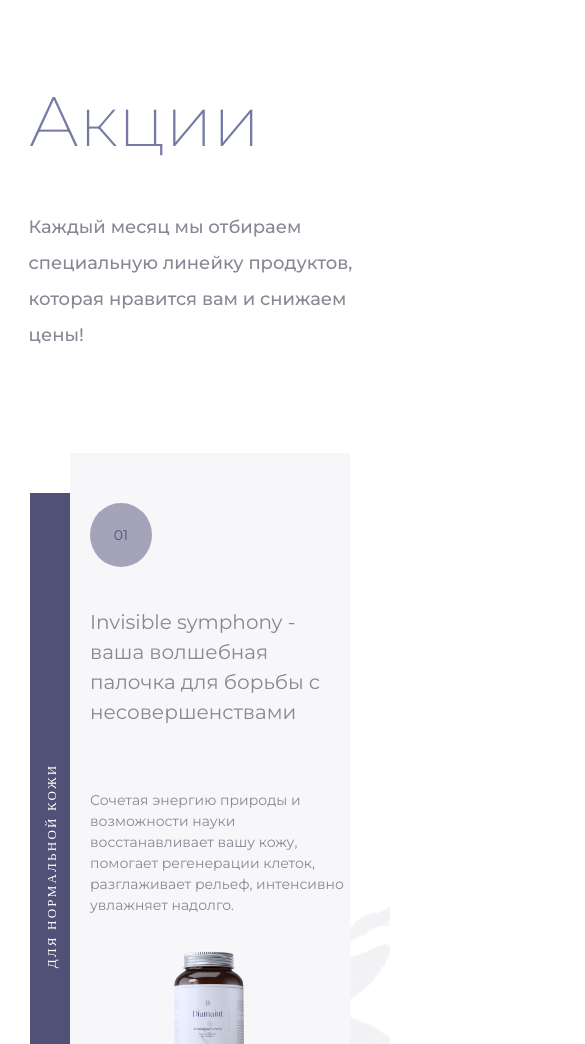
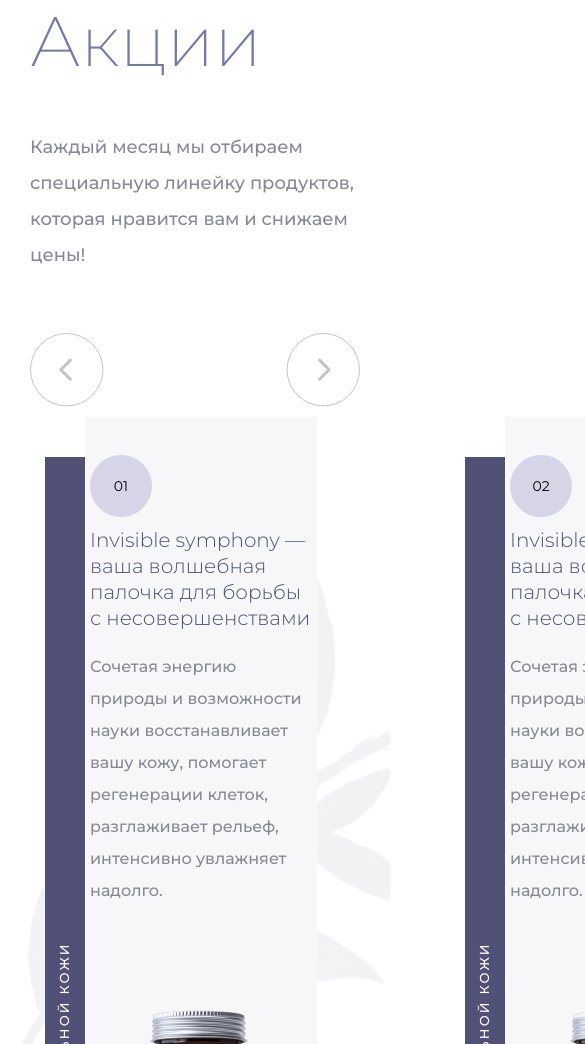
Before and after one commit to monadavadim/diamaint, a plain HTML site: page index.html in a window 390 px wide. Shown: the part 2953-3997 px from the top of the page, 585 px wide, since content can reach past the window. Drawn offline with nearby package versions, Linux system fonts and the light colour scheme; a web font is replaced by a local one.

Commit message:
Add files via upload

```diff
--- a/css/style.css
+++ b/css/style.css
@@ -320,117 +320,122 @@
     cursor: pointer;
 }
 
-/* STOCK */
-/* STOCK */
-
-.bacground-3 {
-    max-width: 1929px;
+/* STOCK ============================================*/
+/* STOCK =============================================*/
+.swiper-container {
+    overflow: hidden;
+    width: 855px;
+    min-width: 0;
+}
+
+.background-3 {
+    max-width: 1920px;
     margin: 0 auto;
     background-image: url(../img/vetka.png);
     background-repeat: no-repeat;
-    background-position: 0px 230px;
-    background-size: auto;
-    back
+    background-position: 0px 134px;
 }
 
 .stock {
-    margin-bottom: 200px;
+    max-width: 1390px;
+    margin: 0 auto;
+    font-family: "Montserrat", sans-serif;
+    margin-bottom: 240px;
 }
 .stock__inner {
     display: flex;
     justify-content: space-between;
 }
-.stock__menu-left {
-    max-width: 346px;
-    min-height: 498px;
-}
-.stock__menu-left-title {
-    max-width: 239px;
-    font-family: "Montserrat", sans-serif;
+.stock__left {
+    max-width: 330px;
+}
+.stock__left-title {
     font-weight: 200;
     font-size: 70px;
     line-height: 109%;
     color: #757aa5;
     margin-bottom: 100px;
 }
-.stock__menu-left-text {
-    max-width: 333px;
-    min-height: 128px;
-    font-family: "Montserrat", sans-serif;
+.stock__left-text1 {
+    max-width: 330px;
     font-weight: 500;
     font-size: 18px;
     line-height: 200%;
     color: #888794;
-    margin-bottom: 225px;
-}
-.stock__menu-left-arrow {
+    margin-bottom: 122px;
+}
+.stock__left-buttons {
+    display: flex;
+}
+.stock__left-button-left {
     cursor: pointer;
-}
-.stock__menu-left-arrow .slick-prev .slick-arrow svg g {
-    transition: opacity 1s;
-}
-.stock__menu-left-arrow .slick-prev .slick-arrow:hover svg g {
-    opacity: 0.4;
-}
-.stock__menu-left-arrow-right g {
-    transition: opacity 1s;
-}
-.stock__menu-left-arrow-right:hover g {
-    opacity: 0.4;
-}
-
-
-.stock__menu-right {
-    width: 850px;
-    min-height: 559px;
-}
-.stock__menu-right-box {
+    width: 74px;
+    height: 74px;
+    margin-right: 15px;
+}
+.stock__left-button-right {
+    cursor: pointer;
+    width: 74px;
+    height: 74px;
+}
+.stock__left-button-left:hover svg g {
+    opacity: 1;
+}
+.stock__left-button-right:hover svg g {
+    opacity: 1;
+}
+.stock__right {
+    width: 855px;
+    min-height: 548px;
+    font-family: "Montserrat", sans-serif;
     position: relative;
+}
+.stock__right-box {
     display: flex;
     align-items: center;
-    width: 807px;
-    min-height: 520px;
-    background: #f7f7fa;
+    justify-content: space-between;
+    width: 810px;
+    background-color: #f7f7fa;
+    position: absolute;
+    top: 10px;
+    left: 43px;
     box-shadow: -40px 40px 0 0 #515076;
 }
-.stock__menu-right-box-left {
-    margin-top: 50px;
-    margin-left: 56px;
-    padding-bottom: 67px;
-}
-.stock__menu-right-box-number {
-    font-family: "Montserrat", sans-serif;
-    color: #515076;
-    max-width: 62px;
-    min-height: 62px;
-    border-radius: 50%;
+.stock__right-box-left {
+    position: relative;
+    max-width: 427px;
+    margin-top: 57px;
+    margin-left: 57px;
+}
+.stock__right-box-left-text1 {
+    width: 62px;
+    height: 62px;
+    border-radius: 100%;
+    background-color: #d6d4e7;
     text-align: center;
-    line-height: 460%;
-    background-color: #a5a3b9;
-    margin-bottom: 40px;
-}
-.stock__menu-right-box-title {
-    font-family: "Montserrat", sans-serif;
-    font-weight: 400;
-    font-size: 23px;
-    line-height: 150%;
+    line-height: 455%;
+    margin-bottom: 10px;
+}
+.stock__right-box-left-text2 {
+    max-width: 337px;
+    font-weight: 300;
+    font-size: 30px;
+    line-height: 130%;
+    color: #4c5072;
+    margin-bottom: 20px;
+}
+.stock__right-box-left-text3 {
+    font-weight: 500;
+    font-size: 16px;
+    line-height: 200%;
     color: #888794;
-    max-width: 335px;
-    min-height: 143px;
-    margin-bottom: 40px;
-}
-.stock__menu-right-box-text {
-    max-width: 420px;
-    font-family: "Montserrat", sans-serif;
-    font-weight: 400;
-    font-size: 16px;
-    line-height: 150%;
-    color: #888794;
-}
-.stock__menu-right-box-text-2 {
+    margin-bottom: 65px;
+}
+.stock__right-box-left-text4 {
     position: absolute;
-    top: 400px;
-    left: -120px;
+    top: 313px;
+    left: -191px;
+    transform: rotate(270deg);
     font-weight: 500;
     font-size: 13px;
     line-height: 200%;
@@ -438,12 +443,13 @@
     text-transform: uppercase;
     text-align: right;
     color: #fff;
-    transform: rotate(270deg);
-}
-.stock__menu-right-box-img {
-    width: 100%;
-    margin-top: 55px;
-}
+}
+.stock__right-box-right-img {
+}
+.stock__right-box-right-img img {
+}
+
+
 
 /* discount */
 /* discount */
@@ -605,6 +611,8 @@
     color: #d6d4e7;
 }
 .background-5 {
+    max-width: 1920px;
+    margin: 0 auto;
     position: relative;
 }
 .background-5::before {
@@ -1079,6 +1087,19 @@
     .backgrount {
         background: url(../img/oduvanchik.png) 90px -165px no-repeat, url(../img/listia.png) 0px 650px no-repeat, url(../img/vihinka.png) -70px 1060px no-repeat;
     }
+    .stock__inner {
+        flex-direction: column;
+        align-items: center;
+    }
+    .stock__left-buttons {
+        justify-content: space-between;
+    }
+    .stock__left-title {
+        margin-bottom: 50px;
+    }
+    .stock__left-text1 {
+        margin-bottom: 60px;
+    }
 }
 @media (max-width: 1300px) {
     .backgrount {
@@ -1136,6 +1157,9 @@
     }
     .discount__inner {
         justify-content: space-evenly;
+    }
+    .product {
+        margin-bottom: 100px;
     }
 }
 @media (max-width: 1100px) {
@@ -1280,6 +1304,21 @@
     .product__title {
         font-size: 50px;
     }
+    .swiper-container {
+        overflow: visible;
+    }
+    .stock__right-box {
+        flex-direction: column;
+        width: 700px;
+        left: 100px;
+    }
+    .stock__right-box-left-text4 {
+        top: 629px;
+        left: -298px;
+    }
+    .stock {
+        margin-bottom: 450px;
+    }
 }
 @media (max-width:800px) {
     .header__ul {
@@ -1319,6 +1358,15 @@
     }
     .footer__contacts__container {
         margin: 40px 0px 0px 40px;
+    }
+    .swiper-container {
+        width: 767px;
+    }
+    .stock__right-box {
+        width: 600px;
+    }
+    .stock__right-box-left-text4 {
+        left: -250px;
     }
 }
 @media (max-width:700px) {
@@ -1397,6 +1445,15 @@
         grid-column: 1;
         grid-row: 4;
     }
+    .swiper-container {
+        width: 672px;
+    }
+    .stock__right-box {
+        width: 500px;
+    }
+    .stock__right-box-left-text4 {
+        left: -200px;
+    }
 }
 @media (max-width:650px) {
     .discount {
@@ -1441,6 +1498,16 @@
     }
     .footer__contacts__text1 {
         font-size: 40px;
+    }
+    .swiper-container {
+        width: 606px;
+    }
+    .stock__right-box {
+        width: 400px;
+    }
+    .stock__right-box-left-text4 {
+        top: 668px;
+        left: -191px;
     }
 }
 @media (max-width:500px) {
@@ -1512,6 +1579,23 @@
     .footer__contacts__container {
         margin: 0px 0px 0px 10px;
     }
+    .swiper-container {
+        width: 489px;
+    }
+    .stock__right-box {
+        width: 300px;
+    }
+    .stock__right-box-left {
+        margin-top: 38px;
+        margin-left: 5px;
+    }
+    .stock__right-box-left-text2 {
+        font-size: 20px;
+    }
+    .stock__right-box-left-text4 {
+        top: 588px;
+        left: -140px;
+    }
 }
 @media (max-width:450px) {
     .diamaint3__title {
@@ -1591,6 +1675,12 @@
     .autors__left-title {
         font-size: 50px;
     }
+    .swiper-container {
+        width: 420px;
+    }
+    .stock__right-box {
+        width: 232px;
+    }
 }
 @media (max-width:350px) {
     .diamaint__title {
@@ -1638,6 +1728,9 @@
     .autors__left-images {
         display: none;
     }
+    .swiper-container {
+        width: 400px;
+    }
 }
 @media (max-width:301px) {
     .header__ul {
--- a/index.html
+++ b/index.html
@@ -3,7 +3,10 @@
   <head>
     <meta charset="UTF-8" />
     <meta name="viewport" content="width=device-width, initial-scale=1.0" />
-
+    <link
+    rel="stylesheet"
+    href="https://cdn.jsdelivr.net/npm/swiper@11/swiper-bundle.min.css"
+  />
     <link rel="preconnect" href="https://fonts.googleapis.com" />
     <link rel="preconnect" href="https://fonts.gstatic.com" crossorigin />
     <link
@@ -216,40 +219,74 @@
       </section>
     </div>
 
-    <!-- STOCK -->
-    <div class="bacground-3">
+<!-- STOCK ===================================================-->
+<!-- STOCK ===================================================-->
+
+    <div class="background-3">
       <section class="stock">
-        <div class="conteiner">
         <div class="stock__inner">
-            <div class="stock__menu-left">
-              <p id="stock__menu-left-title" class="stock__menu-left-title">Акции</p>
-              <p class="stock__menu-left-text">
-                Каждый месяц мы отбираем специальную линейку продуктов, которая
-                нравится вам и снижаем цены!
-              </p>
+          <div class="stock__left">
+            <p class="stock__left-title">Акции</p>
+            <p class="stock__left-text1">Каждый месяц мы отбираем специальную линейку продуктов, которая нравится вам и снижаем цены!</p>
+            <div class="stock__left-buttons">
+              <div class="stock__left-button-left">
+                <svg class="" width="74" height="74" viewBox="0 0 74 74" fill="none" xmlns="http://www.w3.org/2000/svg">
+                  <g opacity="0.5">
+                    <circle cx="36.7257" cy="36.7257" r="36.2257" transform="matrix(-1 0 0 1 73.4495 0.00012207)" stroke="#888794" />
+                    <path d="M40.3964 27.1771L30.8477 36.7258L40.3964 46.2745" stroke="#888794" stroke-width="3" stroke-linecap="round" stroke-linejoin="round" />
+                  </g>
+                </svg>
               </div>
-            <div class="stock__menu-right">
-              <div class="stock__menu-right-box">
-                <div class="stock__menu-right-box-left">
-                  <div class="stock__menu-right-box-number">01</div>
-                  <p class="stock__menu-right-box-title">
-                    Invisible symphony - ваша волшебная палочка для борьбы с
-                    несовершенствами
-                  </p>
-                  <p class="stock__menu-right-box-text">
-                    Сочетая энергию природы и возможности науки восстанавливает
-                    вашу кожу, помогает регенерации клеток, разглаживает рельеф,
-                    интенсивно увлажняет надолго.
-                  </p>
-                  <p class="stock__menu-right-box-text-2">
-                    для нормальной кожи
-                  </p>
+              <div class="stock__left-button-right">
+                <svg class="" width="74" height="74" viewBox="0 0 74 74" fill="none" xmlns="http://www.w3.org/2000/svg">
+                  <g opacity="0.5">
+                    <circle cx="37.2728" cy="36.7258" r="36.2257" stroke="#888794" />
+                    <path d="M33.6003 27.1771L43.149 36.7258L33.6003 46.2745" stroke="#888794" stroke-width="3" stroke-linecap="round" stroke-linejoin="round" />
+                  </g>
+                </svg>
               </div>
-                <img
-                  class="stock__menu-right-box-img"
-                  src="img/product1.png"
-                  alt=""
-                />
+            </div>
+          </div>
+          <div class="swiper-container">
+            <div class="swiper-wrapper">
+              <div class="stock__right swiper-slide">
+                <div class="stock__right-box">
+                  <div class="stock__right-box-left">
+                    <div class="stock__right-box-left-text1">01</div>
+                    <p class="stock__right-box-left-text2">Invisible symphony — ваша волшебная палочка для борьбы с несовершенствами</p>
+                    <p class="stock__right-box-left-text3">Сочетая энергию природы и возможности науки восстанавливает вашу кожу, помогает регенерации клеток, разглаживает рельеф, интенсивно увлажняет надолго.</p>
+                    <p class="stock__right-box-left-text4"> для нормальной кожи</p>
+                  </div>
+                  <div class="stock__right-box-right-img">
+                    <img src="img/product1.png" alt="">
+                  </div>
+                </div>
+              </div>
+              <div class="stock__right swiper-slide">
+                <div class="stock__right-box">
+                  <div class="stock__right-box-left">
+                    <div class="stock__right-box-left-text1">02</div>
+                    <p class="stock__right-box-left-text2">Invisible symphony — ваша волшебная палочка для борьбы с несовершенствами</p>
+                    <p class="stock__right-box-left-text3">Сочетая энергию природы и возможности науки восстанавливает вашу кожу, помогает регенерации клеток, разглаживает рельеф, интенсивно увлажняет надолго.</p>
+                    <p class="stock__right-box-left-text4"> для нормальной кожи</p>
+                  </div>
+                  <div class="stock__right-box-right-img">
+                    <img src="img/product1.png" alt="">
+                  </div>
+                </div>
+              </div>
+              <div class="stock__right swiper-slide">
+                <div class="stock__right-box">
+                  <div class="stock__right-box-left">
+                    <div class="stock__right-box-left-text1">03</div>
+                    <p class="stock__right-box-left-text2">Invisible symphony — ваша волшебная палочка для борьбы с несовершенствами</p>
+                    <p class="stock__right-box-left-text3">Сочетая энергию природы и возможности науки восстанавливает вашу кожу, помогает регенерации клеток, разглаживает рельеф, интенсивно увлажняет надолго.</p>
+                    <p class="stock__right-box-left-text4"> для нормальной кожи</p>
+                  </div>
+                  <div class="stock__right-box-right-img">
+                    <img src="img/product1.png" alt="">
+                  </div>
+                </div>
               </div>
             </div>
           </div>
@@ -313,6 +350,7 @@
             </div>
           </div>
         </section>
+    </div>
 
       <!-- DIAMAINT3 -->
       <!-- DIAMAINT3 -->
@@ -389,7 +427,6 @@
             </div>
            </section>
      </div>
-     </div>
 
 <!-- Авторы и идеологи===================================== -->
 <!-- Авторы и идеоллоги==================================== -->
@@ -438,6 +475,7 @@
       crossorigin="anonymous"
     ></script>
     <script src="js/slick.min.js"></script>
+    <script src="https://cdn.jsdelivr.net/npm/swiper@11/swiper-bundle.min.js"></script>
     <script src="js/main.js"></script>
   </body>
 </html>
--- a/js/main.js
+++ b/js/main.js
@@ -24,3 +24,11 @@ $(document).ready(function () {
     ]
   });
 });
+
+new Swiper('.swiper-container', {
+  loop: true,
+  navigation: {
+    nextEl: '.stock__left-button-right',
+    prevEl: '.stock__left-button-left',
+  },
+})
```
Lines whose indentation alone changed are shown as unchanged.
